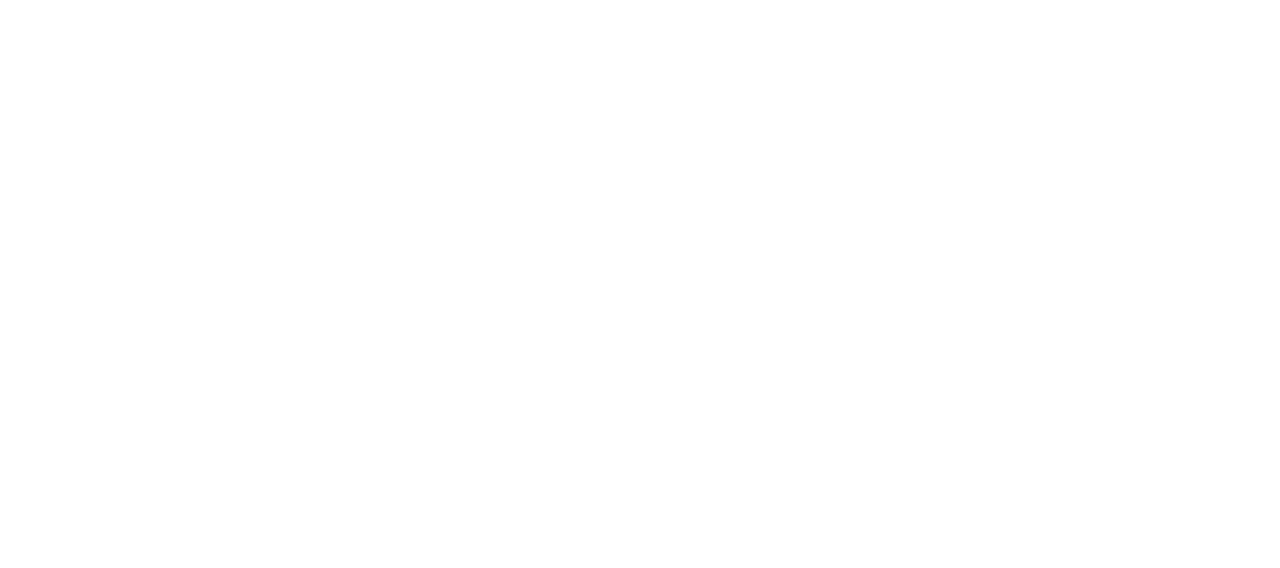
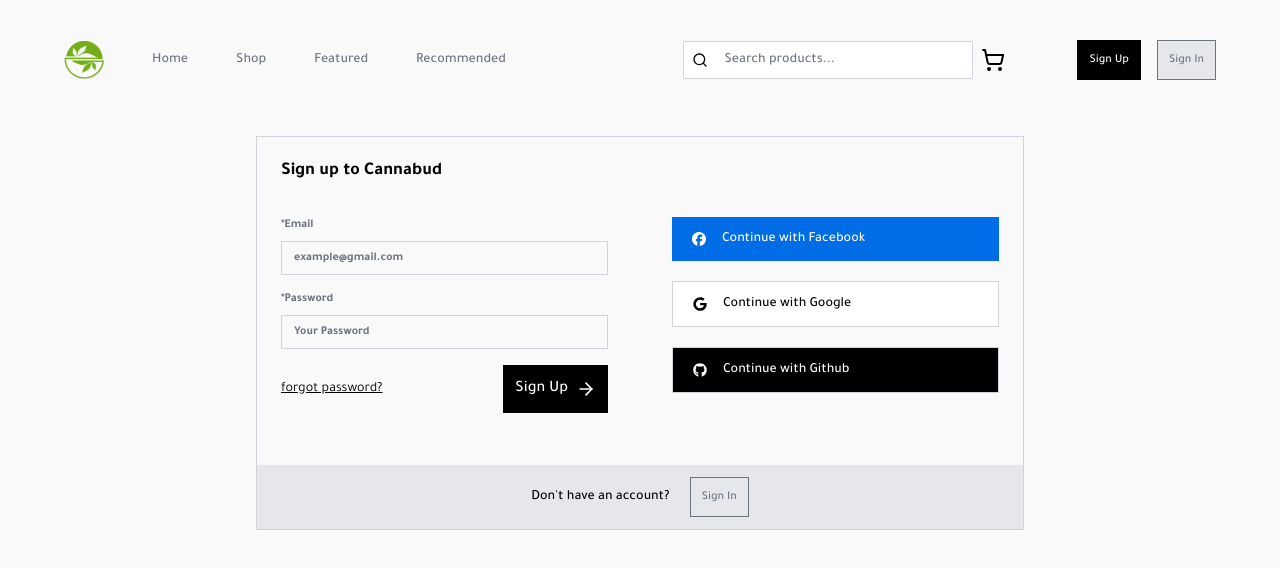
Before and after one commit to fogtood/shop-app, a React (Vite) app: page /sign-in in a window 1280 px wide. Before the commit this address had no page. Shown: the top 568 px of the page. Built offline with nearby package versions, Linux system fonts and the light colour scheme.

Commit message:
feat: sign-in page design

```diff
--- a/src/App.jsx
+++ b/src/App.jsx
@@ -3,6 +3,7 @@
 import Home from "./routes/home/home.route";
 import Shop from "./routes/shop/shop.route";
 import SignUp from "./routes/sign-up/sign-up.route";
+import SignIn from "./routes/sign-in/sign-in.route";
 
 import "./App.css";
 
@@ -14,6 +15,7 @@
           <Route index element={<Home />} />
           <Route path="shop" element={<Shop />} />
           <Route path="sign-up" element={<SignUp />} />
+          <Route path="sign-in" element={<SignIn />} />
         </Route>
       </Routes>
     </>
--- /dev/null
+++ b/src/routes/sign-in/sign-in.route.jsx
@@ -0,0 +1,83 @@
+import { ArrowRight } from "lucide-react";
+import { FaFacebook, FaGoogle, FaGithub } from "react-icons/fa6";
+import Button from "../../components/button/button.component";
+import Input from "../../components/input/input.component";
+import { useNavigate } from "react-router-dom";
+
+const SignIn = () => {
+  const navigate = useNavigate();
+
+  return (
+    <div className="max-w-3xl mx-auto my-10 bg-main border border-primary">
+      <div className="px-6 py-5">
+        <h2 className="font-semibold text-lg">Sign up to Cannabud</h2>
+        <div className="grid grid-cols-2 gap-x-16 my-8">
+          <div className="space-y-4">
+            <div className="space-y-4">
+              <Input
+                type={"email"}
+                label={"*Email"}
+                placeholder="example@gmail.com"
+              />
+              <Input
+                type={"password"}
+                label={"*Password"}
+                placeholder="Your Password"
+              />
+            </div>
+            <div className="flex justify-between items-center">
+              <p className="underline text-sm text-black cursor-pointer">
+                forgot password?
+              </p>
+              <Button buttonType={"auth"} icon={<ArrowRight width={20} />}>
+                Sign Up
+              </Button>
+            </div>
+          </div>
+
+          <div className="space-y-5">
+            <Button
+              buttonType={"btnWithIcon"}
+              bgColor={"bg-[#006CE6]"}
+              textColor={"text-white"}
+              hoverColor={"hover:bg-blue-700"}
+              icon={<FaFacebook />}
+            >
+              Continue with Facebook
+            </Button>
+
+            <Button
+              buttonType={"btnWithIcon"}
+              bgColor={"bg-white"}
+              textColor={"text-black"}
+              hoverColor={"hover:bg-primary hover:border-none hover:py-[13px]"}
+              border={"border border-primary"}
+              icon={<FaGoogle />}
+            >
+              Continue with Google
+            </Button>
+
+            <Button
+              buttonType={"btnWithIcon"}
+              bgColor={"bg-black"}
+              textColor={"text-white"}
+              hoverColor={"hover:bg-black/80"}
+              border={"border border-primary"}
+              icon={<FaGithub />}
+            >
+              Continue with Github
+            </Button>
+          </div>
+        </div>
+      </div>
+      <div className="bg-gray-200 py-3 flex items-center justify-center text-black font-medium text-sm gap-5">
+        Don't have an account?
+        <Button buttonType={"secondary"} onClick={() => navigate("/sign-up")}>
+          Sign In
+        </Button>
+      </div>
+    </div>
+  );
+};
+
+export default SignIn;
```
